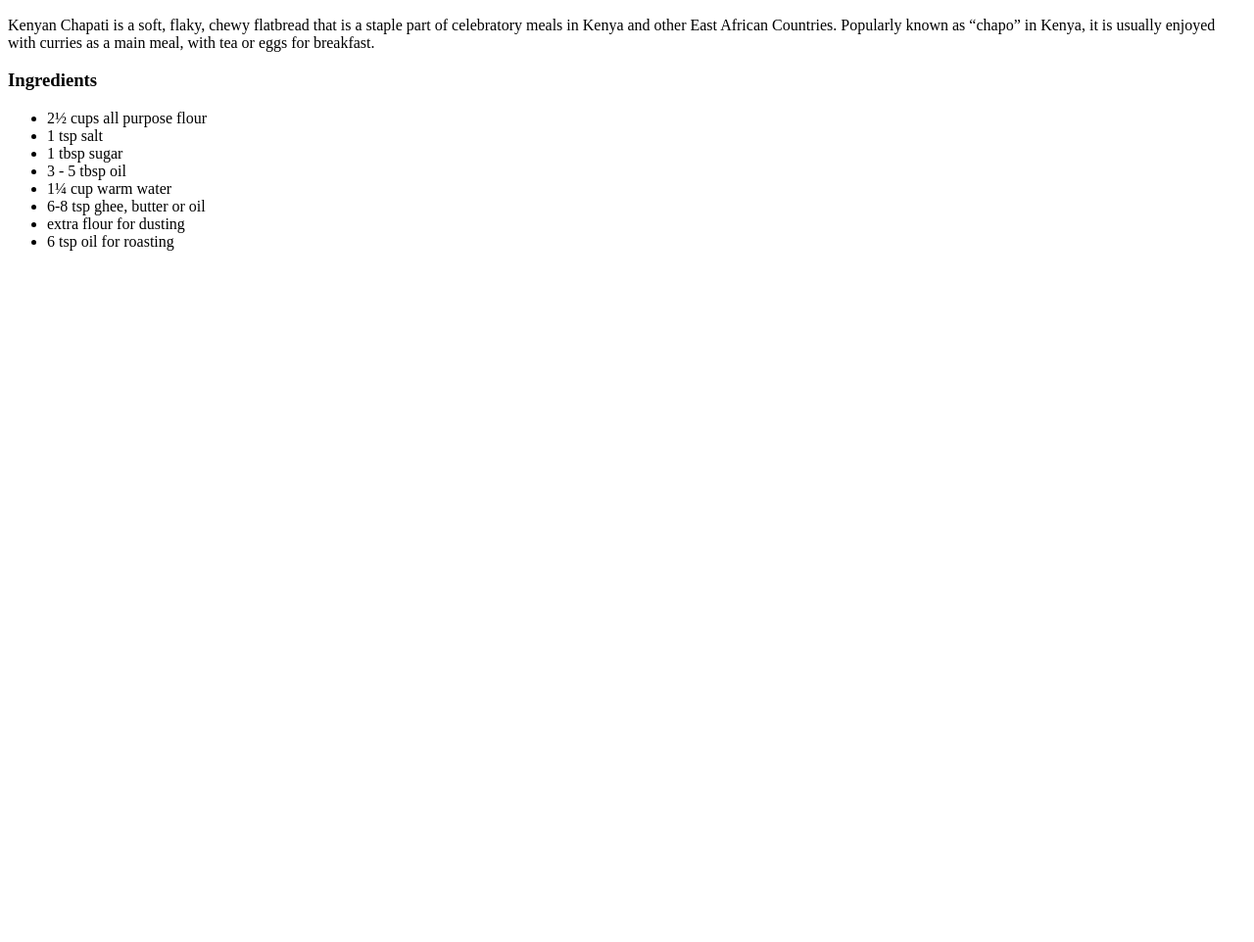
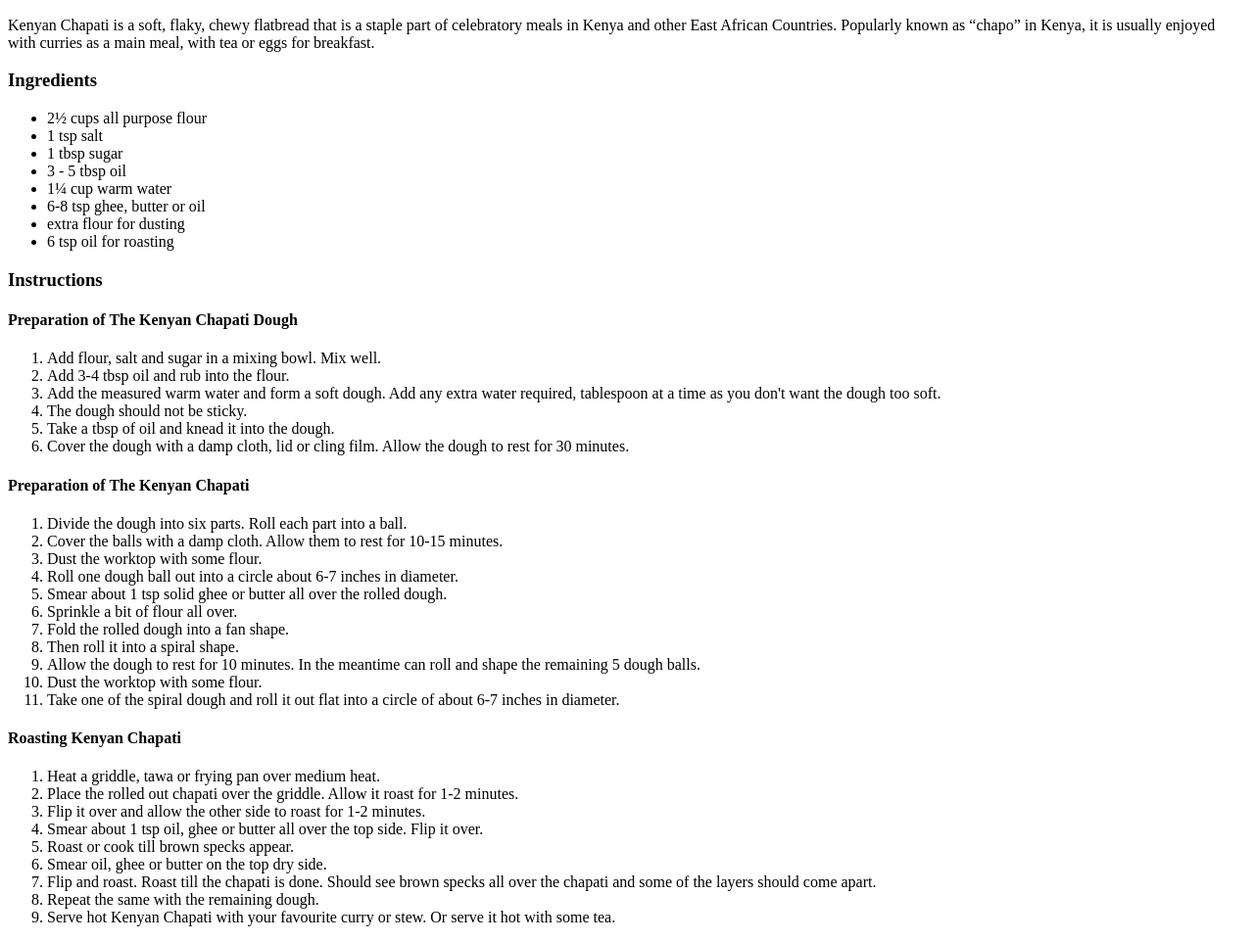
Before and after one commit to Mbatia-Mwangi/odin-recipes, a plain HTML site: page recipes/chapati.html in a window 1280 px wide. Shown: the part 719-1681 px from the top of the page at 98% size. Before the commit the page ends 991 px from the top, so only its background shows below. Drawn offline with Linux system fonts and the light colour scheme.

Commit message:
Added the instructions to prepare the Chapati

```diff
--- a/recipes/chapati.html
+++ b/recipes/chapati.html
@@ -21,5 +21,41 @@
         <li>extra flour for dusting</li>
         <li>6 tsp oil for roasting</li>
     </ul>
+    <h3>Instructions</h3>
+    <h4>Preparation of The Kenyan Chapati Dough</h4>
+    <ol>
+        <li>Add flour, salt and sugar in a mixing bowl. Mix well.</li>
+        <li>Add 3-4 tbsp oil and rub into the flour.</li>
+        <li>Add the measured warm water and form a soft dough. Add any extra water required, tablespoon at a time as you don't want the dough too soft.</li>
+        <li>The dough should not be sticky.</li>
+        <li>Take a tbsp of oil and knead it into the dough.</li>
+        <li>Cover the dough with a damp cloth, lid or cling film. Allow the dough to rest for 30 minutes.</li>
+    </ol>
+    <h4>Preparation of The Kenyan Chapati</h4>
+    <ol>
+        <li>Divide the dough into six parts. Roll each part into a ball.</li>
+        <li>Cover the balls with a damp cloth. Allow them to rest for 10-15 minutes.</li>
+        <li>Dust the worktop with some flour.</li>
+        <li>Roll one dough ball out into a circle about 6-7 inches in diameter.</li>
+        <li>Smear about 1 tsp solid ghee or butter all over the rolled dough.</li>
+        <li>Sprinkle a bit of flour all over.</li>
+        <li>Fold the rolled dough into a fan shape.</li>
+        <li>Then roll it into a spiral shape.</li>
+        <li>Allow the dough to rest for 10 minutes. In the meantime can roll and shape the remaining 5 dough balls.</li>
+        <li>Dust the worktop with some flour.</li>
+        <li>Take one of the spiral dough and roll it out flat into a circle of about 6-7 inches in diameter.</li>
+    </ol>
+    <h4>Roasting Kenyan Chapati</h4>
+    <ol>
+        <li>Heat a griddle, tawa or frying pan over medium heat.</li>
+        <li>Place the rolled out chapati over the griddle. Allow it roast for 1-2 minutes.</li>
+        <li>Flip it over and allow the other side to roast for 1-2 minutes.</li>
+        <li>Smear about 1 tsp oil, ghee or butter all over the top side. Flip it over.</li>
+        <li>Roast or cook till brown specks appear.</li>
+        <li>Smear oil, ghee or butter on the top dry side.</li>
+        <li>Flip and roast. Roast till the chapati is done. Should see brown specks all over the chapati and some of the layers should come apart.</li>
+        <li>Repeat the same with the remaining dough.</li>
+        <li>Serve hot Kenyan Chapati with your favourite curry or stew. Or serve it hot with some tea.</li>
+    </ol>
 </body>
 </html>
```
